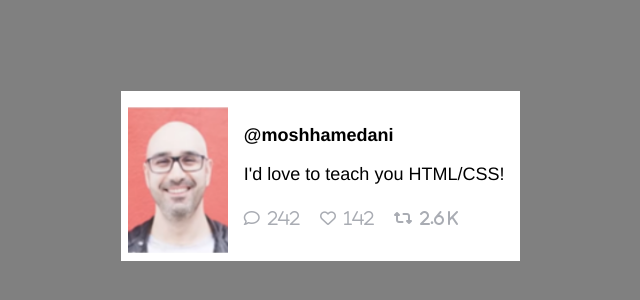
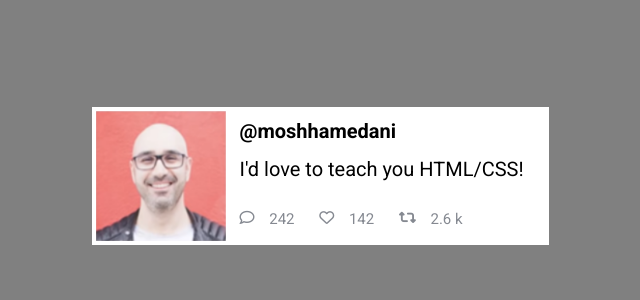
Before and after one commit to SohamkumarPrajapati/zeuslearning, a plain HTML site: page Task2/index.html in a window 1280 px wide. Shown: the part 224-524 px from the top of the page, without its empty margins (320-960 px from the left). Drawn offline with Linux system fonts and the light colour scheme.

Commit message:
added field focus and adjusted the size of comps in task 2

```diff
--- a/Task2/index.html
+++ b/Task2/index.html
@@ -7,7 +7,12 @@
     <title>Document</title>
 
     <!-- Font Awesome CDN -->
-<link rel="stylesheet" href="https://cdnjs.cloudflare.com/ajax/libs/font-awesome/6.5.0/css/all.min.css">
+    <link rel="stylesheet" href="https://cdnjs.cloudflare.com/ajax/libs/font-awesome/6.5.0/css/all.min.css">
+
+    <link rel="preconnect" href="https://fonts.googleapis.com">
+    <link rel="preconnect" href="https://fonts.gstatic.com" crossorigin>
+    <link href="https://fonts.googleapis.com/css2?family=Roboto:ital,wght@0,100..900;1,100..900&display=swap"
+        rel="stylesheet">
 
 
     <style>
@@ -25,11 +30,9 @@
         .main-container {
             display: flex;
             background-color: white;
-            width: 30%;
-            height: 146px;
-            padding: 8px;
-            padding-top: 16px;
-            padding-left: 7px;
+            height: 138px;
+            width: 457px;
+            padding: 0px;
         }
 
         .left {
@@ -37,25 +40,55 @@
             display: flex;
             justify-content: center;
             align-items: center;
-            background-color: pink;
+            padding-left: 4px;
         }
 
         .right {
+            display: flex;
             width: 80%;
             justify-content: center;
-            padding-left: 16px;
-            align-items: center;
+            padding-left: 14px;
+            flex-direction: column;
+            /* align-items: center; */
+            font-family: "Roboto", sans-serif;
         }
+
+
 
         .left>div {
             background-color: green;
-            height: 100%;
-            width: 100%;
+            height: 130px;
+            width: 130px;
             background-size: cover;
             background-position: center;
             background-repeat: no-repeat;
             background-image: url('../profilePic.png');
 
+        }
+
+        #tag {
+            font-weight: bold;
+            font-size: 20px;
+            color: #000000;
+            margin: 0;
+        }
+
+        #textLove {
+            font-size: 20px;
+            color: #000000;
+            margin: 0;
+            padding-top: 14px;
+        }
+
+        #iconsDigi {
+            color: #858991;
+            font-size: 15px;
+            height: 20%;
+            width: 80%;
+            display: flex;
+            align-items: center;
+            justify-content: space-between;
+            padding-top: 24px;
         }
     </style>
 </head>
@@ -66,14 +99,17 @@
             <div></div>
         </div>
         <div class="right">
-            <div style="font-size: large;">
-                <p style="font-weight: bolder;">@moshhamedani</p>
-                <p style="font-weight: 500;">I'd love to teach you HTML/CSS!</p>
+            <div>
+                <p id="tag">@moshhamedani</p>
+                <p id="textLove">I'd love to teach you HTML/CSS!</p>
             </div>
-            <div style="color: #a9acb3; font-size: 500; height:20%; width: 80%; display: flex; align-items: center; justify-content: space-between;">
-                <i class="fa-regular fa-comment">&nbsp;&nbsp;242</i>
-                <i class="fa-regular fa-heart">&nbsp;&nbsp;142</i>
-                <i class="fa-solid fa-retweet">&nbsp;&nbsp;2.6 k</i>
+            <div id="iconsDigi">
+                <div style="padding-right: 14px; height: 20px;"><i class="fa-regular fa-comment"></i></div>
+                <div style="padding-right: 24px;">242</div>
+                <div style="padding-right: 14px; height: 20px;"><i class="fa-regular fa-heart"></i></div>
+                <div style="padding-right: 24px;">142</div>
+                <div style="padding-right: 14px; height: 20px;"><i class="fa-solid fa-retweet"></i></div>
+                <div style="padding-right: 24px;">2.6 k</div>
             </div>
         </div>
     </div>
```
Also changed, not shown: Task1/index.html (+12 -3 lines), Task3/fact.html (added, +14 -0 lines), Task3/fact.js (added, +7 -0 lines).
